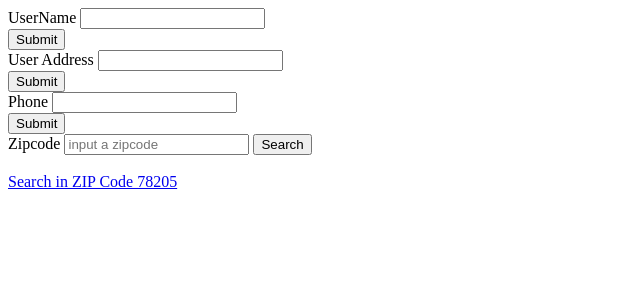
After one commit to garcia-oswaldo/practicehtml, a Spring app: template src/main/resources/templates/forms.html in a window 1280 px wide. The commit adds this page. Shown: the top 300 px of the page, without its empty margins (0-640 px from the left). Run offline with Thymeleaf, Linux system fonts and the light colour scheme; the template is opened without the code that fills it, so the values that code supplies are empty.

Commit message:
Working on forms with get and post-glitchme

```diff
--- /dev/null
+++ b/src/main/resources/templates/forms.html
@@ -0,0 +1,42 @@
+<!DOCTYPE html>
+<html lang="en">
+<head>
+    <meta charset="UTF-8">
+    <meta http-equiv="X-UA-Compatible" content="IE=edge">
+    <meta name="viewport" content="width=device-width, initial-scale=1.0">
+    <title>Document</title>
+</head>
+<body>
+
+    <form method="post" action="https://request-inspector.glitch.me/">
+        <lable for="username">UserName</lable>
+        <input id="username" name="username" type="text">
+        <br>
+        <input type="submit">
+    </form>
+
+    <form method="post" action="https://request-inspector.glitch.me/">
+        <label name="useraddress">User Address</label>
+        <input id="useraddress" name="useraddress" type="text">
+        <br>
+        <input type="submit">
+    </form>
+
+    <form method="post" action="https://request-inspector.glitch.me/">
+        <lable name="phone">Phone</lable>
+        <input id="phone" name="phone" type="number">
+        <br>
+        <input type="submit">
+    </form>
+
+    <form action="https://request-inspector.glitch.me" method="GET">
+        <label for="zipcode">Zipcode</label>
+        <input type="text" name="zipcode" id="zipcode" placeholder="input a zipcode">
+        <button type="submit">Search</button>
+    </form>
+    <br>
+
+    <a href="https://request-inspector.glitch.me?zipcode=78205">Search in ZIP Code 78205</a>
+
+</body>
+</html>
```
Also changed, not shown: src/main/resources/static/css/github.css (+5 -3 lines), src/main/resources/templates/github.html (+9 -6 lines), src/main/resources/templates/index.html (+25 -2 lines).
